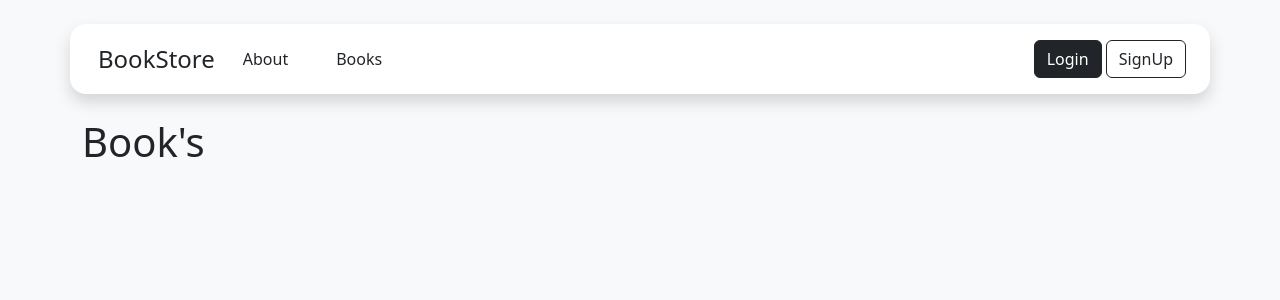
After one commit to hooman182/django-bookstore, a Django app: page /books/ in a window 1280 px wide. The commit adds this page. Shown: the top 300 px of the page. Run offline with Django 5.2, Linux system fonts and the light colour scheme; data that the repository does not hold is empty; parts of the project's set-up code (start-up, migrations or seed data) failed here and were passed over.

Commit message:
feat: Add books app
create book model

create e book list & detail views and templates

```diff
--- /dev/null
+++ b/books/apps.py
@@ -0,0 +1,6 @@
+from django.apps import AppConfig
+
+
+class BooksConfig(AppConfig):
+    default_auto_field = 'django.db.models.BigAutoField'
+    name = 'books'
--- /dev/null
+++ b/books/urls.py
@@ -0,0 +1,7 @@
+from django.urls import path
+from . import views
+
+urlpatterns = [
+    path('', views.BookList.as_view(), name='book_list'),
+    path('<uuid:pk>', views.BookDetail.as_view(), name='book_detail')
+]
--- /dev/null
+++ b/books/views.py
@@ -0,0 +1,12 @@
+from books.models import Book
+from django.views.generic import ListView, DetailView
+
+class BookList(ListView):
+    model = Book
+    context_object_name = 'book_list'
+    template_name = 'books/book_list.html'
+
+class BookDetail(DetailView):
+    model = Book
+    context_object_name = 'book'
+    template_name = 'books/book_details.html'
--- a/core/settings.py
+++ b/core/settings.py
@@ -52,6 +52,7 @@ INSTALLED_APPS = [
     # Local app's
     'accounts',
     'pages',
+    'books',
 ]
 
 AUTH_USER_MODEL = 'accounts.CustomUser'
--- a/core/urls.py
+++ b/core/urls.py
@@ -21,4 +21,5 @@ urlpatterns = [
     path('admin/', admin.site.urls),
     path('accounts/', include('allauth.urls')),
     path('', include('pages.urls')),
+    path('books/', include('books.urls'))
 ]
--- /dev/null
+++ b/templates/books/book_list.html
@@ -0,0 +1,14 @@
+{% extends "_base.html" %}
+{% block content %}
+
+    <h1>{% block title %}Book's{% endblock title %}</h1>
+
+    {% for book in book_list %}
+
+        <div>
+            <h1><a href="{{book.get_absolute_url}}">{{book.title}}</a></h1>
+        </div>
+
+    {% endfor %}
+
+{% endblock content %}
--- a/templates/components/navbar.html
+++ b/templates/components/navbar.html
@@ -5,17 +5,12 @@
             <a href="{% url "home" %}" class="text-decoration-none text-dark">BookStore</a>
         </h1>
         <a href="{% url "about" %}" class="text-decoration-none text-dark mx-4">About</a>
+        <a href="{% url "book_list" %}" class="text-decoration-none text-dark mx-4">Books</a>
     </div>
 
     {% if user.is_authenticated %}
         <div class="d-flex align-items-center">
             <p class="m-0 px-4 fs-5 fw-bold">Hi, {{user.username}}</p>
-            {% comment %} <form action="{% url "account_logout" %}" method="post" class="m-0">
-
-                {% csrf_token %}
-                <button class="btn btn-dark" type="submit">LogOut</button>
-
-            </form> {% endcomment %}
             <a href="{% url "account_logout" %}" class="btn btn-dark">LogOut</a>
         </div>
 
```
Also changed, not shown: books/admin.py (added, +8 -0 lines), books/models.py (added, +16 -0 lines), books/tests.py (added, +29 -0 lines), templates/books/book_details.html (added, +9 -0 lines), books/__init__.py (added), books/migrations/0001_initial.py (added), books/migrations/__init__.py (added), 1 other file.
